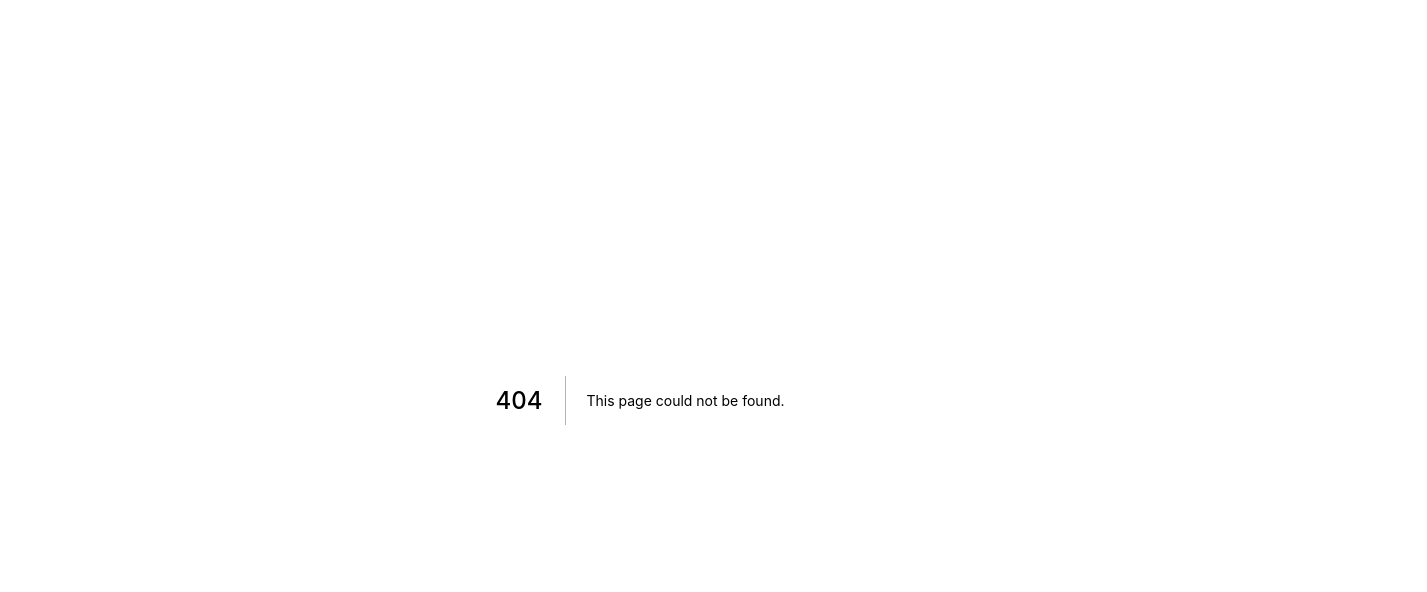
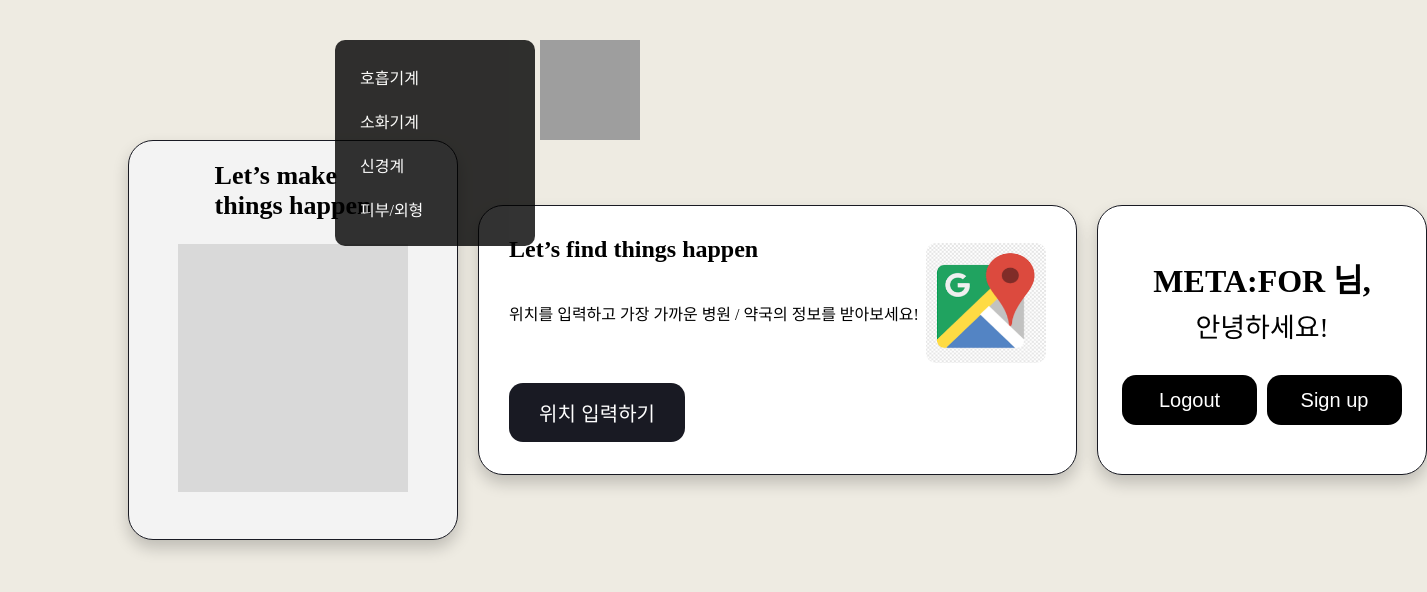
Before and after one commit to jungwho/metafor_client, a Next.js app in the folder client/: page /login/member in a window 1280 px wide. Before the commit this address had no page. Shown: the top 592 px of the page, 1427 px wide, since content can reach past the window. Built offline with nearby package versions, Linux system fonts and the light colour scheme; grey boxes are pictures that could not be loaded.

Commit message:
Add member

```diff
--- /dev/null
+++ b/client/pages/login/member/index.js
@@ -0,0 +1,84 @@
+import styled from "@emotion/styled";
+
+import Category from "../../../src/utils/home/search/Category";
+import Article from "../../../src/utils/home/Article";
+import Location from "../../../src/utils/home/Location";
+import MemberComponent from "../../../src/utils/home/member/MemberComponent";
+
+export default function HomePage() {
+  return (
+    <PageWrapper>
+      <LogoWrapper>
+        <Logo src="../../public/images/logo.png" />
+      </LogoWrapper>
+      <Category />
+      <ContentWrapper>
+        <ArticleWrapper>
+          <Article />
+        </ArticleWrapper>
+        <LocationWrapper>
+          <Location />
+        </LocationWrapper>
+        <MemberWrapper>
+          <MemberComponent />
+        </MemberWrapper>
+      </ContentWrapper>
+    </PageWrapper>
+  );
+}
+
+const PageWrapper = styled.div`
+  display: flex;
+  flex-direction: column;
+  align-items: center;
+  height: 100vh;
+  width: 100vw;
+  background-color: #eeebe2;
+  padding-top: 40px;
+`;
+
+const LogoWrapper = styled.div`
+  display: flex;
+  align-items: center;
+  justify-content: center;
+  position: absolute;
+  transform: translateX(-50%);
+  width: 100px;
+  height: 100px;
+`;
+
+const Logo = styled.img`
+  width: 100%;
+  height: 100%;
+  object-fit: cover;
+`;
+
+const ContentWrapper = styled.div`
+  display: flex;
+  justify-content: space-between;
+  align-items: center;
+  width: 80%;
+  margin-top: 100px;
+  gap: 20px;
+`;
+
+const ArticleWrapper = styled.div`
+  flex: 1;
+  display: flex;
+  justify-content: center;
+  align-items: center;
+`;
+
+const LocationWrapper = styled.div`
+  flex: 1;
+  display: flex;
+  justify-content: center;
+  align-items: center;
+`;
+
+const MemberWrapper = styled.div`
+  flex: 1;
+  display: flex;
+  justify-content: center;
+  align-items: center;
+`;
--- /dev/null
+++ b/client/src/utils/home/member/Favorites.js
@@ -0,0 +1,50 @@
+import styled from "@emotion/styled";
+
+export default function SearchBar() {
+  return (
+    <>
+      <Title>즐겨찾기 한 병원 / 약국</Title>
+      <Container>
+        <TextWrapper>
+          <Text>01</Text>
+          <Text>공덕병원</Text>
+          <Text>4.2점</Text>
+          <Text>거리</Text>
+        </TextWrapper>
+      </Container>
+    </>
+  );
+}
+
+const Title = styled.h1`
+  font-size: 20px;
+  display: flex;
+  align-items: center;
+  text-align: center;
+`;
+
+const Container = styled.div`
+  display: flex;
+  flex-direction: column;
+  align-items: center;
+  padding: 10px 0;
+  height: 270px;
+  width: 330px;
+  border: 1px solid #191a23;
+  border-radius: 25px;
+  box-shadow: 0 8px 16px rgba(0, 0, 0, 0.2);
+  justify-content: center;
+  background-color: #f3f3f3;
+`;
+
+const TextWrapper = styled.div`
+  display: flex;
+  flex-direction: column;
+  align-items: center;
+  text-align: left;
+  background-color: white;
+`;
+
+const Text = styled.p`
+  font-size: 15px;
+`;
--- /dev/null
+++ b/client/src/utils/home/member/MemberComponent.js
@@ -0,0 +1,62 @@
+import styled from "@emotion/styled";
+import SignButton from "../SignIn/SignButton";
+import Favorites from "./Favorites";
+import { useRouter } from "next/router";
+
+export default function MemberComponent() {
+  const router = useRouter();
+
+  return (
+    <Container>
+      <div>
+        <ContextWrapper>
+          <Title>META:FOR 님,</Title>
+          <Text>안녕하세요!</Text>
+        </ContextWrapper>
+        <ButtonWrapper>
+          <SignButton text="Logout" onClick={() => router.push("/")} />
+          <SignButton
+            text="Sign up"
+            onClick={() => router.push("../sign/sign-up")}
+          />
+        </ButtonWrapper>
+      </div>
+    </Container>
+  );
+}
+
+const Container = styled.div`
+  display: flex;
+  flex-direction: column;
+  align-items: center;
+  padding: 10px 0;
+  height: 270px;
+  width: 330px;
+  border: 1px solid #191a23;
+  border-radius: 25px;
+  box-shadow: 0 8px 16px rgba(0, 0, 0, 0.2);
+  justify-content: center;
+  background-color: white;
+`;
+
+const ButtonWrapper = styled.div`
+  display: flex;
+  gap: 10px;
+  margin-top: 20px;
+`;
+
+const ContextWrapper = styled.div`
+  display: flex;
+  flex-direction: column;
+  align-items: center;
+  text-align: center;
+`;
+
+const Title = styled.h1`
+  font-size: 32px;
+  margin: 0;
+`;
+const Text = styled.p`
+  font-size: 27px;
+  margin: 5px 0 0;
+`;
```
